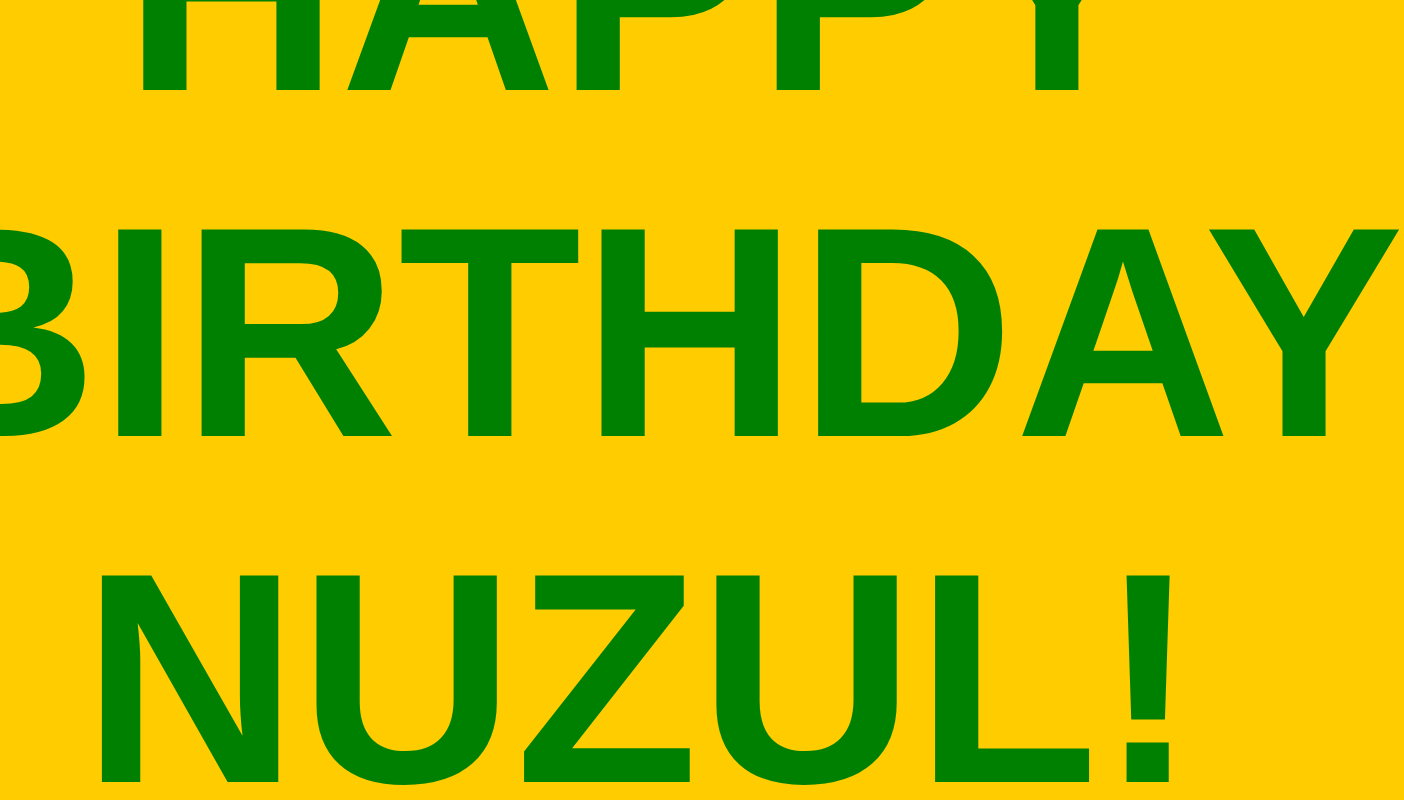
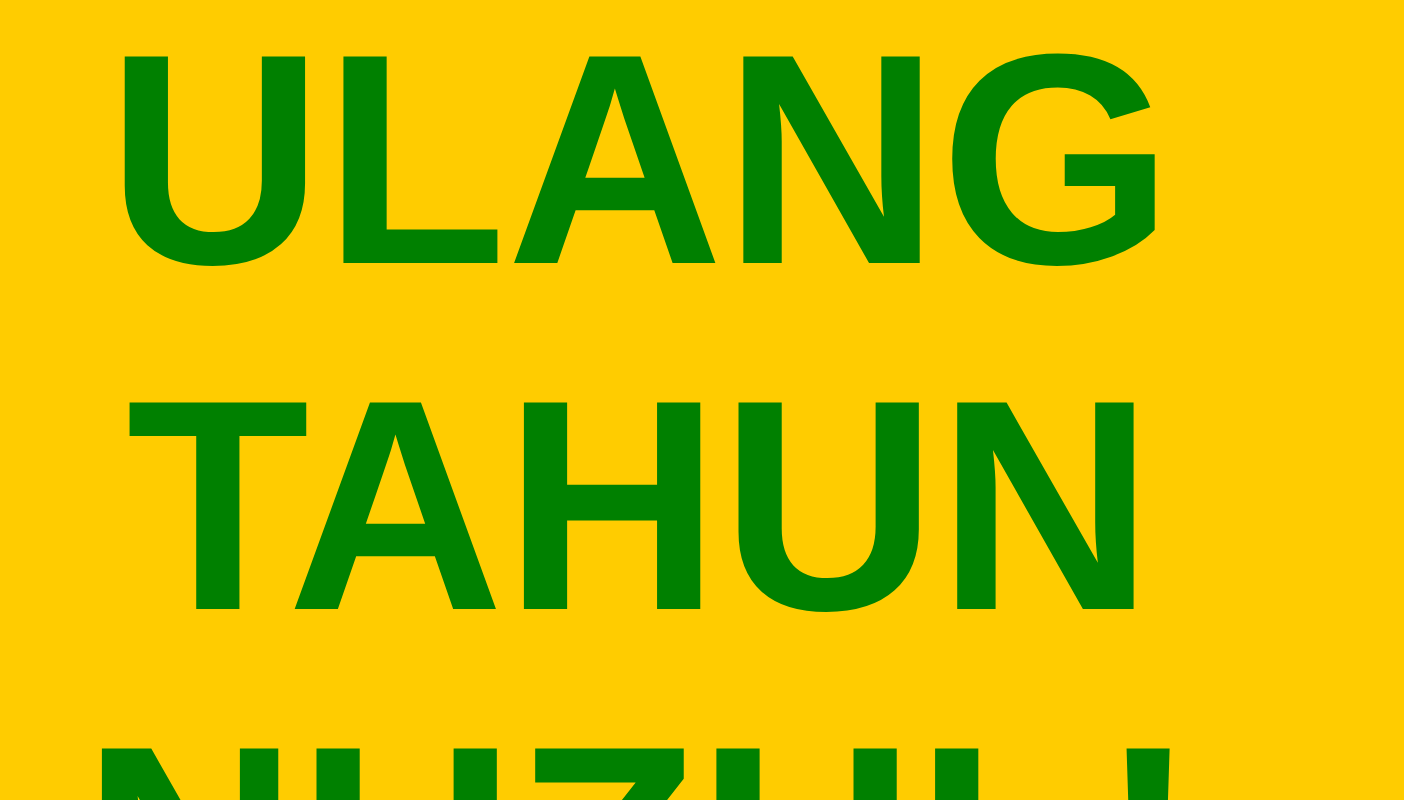
Before and after one commit to wokietokie/Nuzul, a plain HTML site: page index.html in a window 1280 px wide. Shown: the top 800 px of the page, 1404 px wide, since content can reach past the window. Drawn offline with Linux system fonts and the light colour scheme.

Commit message:
Update index.html

```diff
--- a/index.html
+++ b/index.html
@@ -22,7 +22,7 @@
   </head>
   <body>
     <div class="center">
-    <h1>HAPPY BIRTHDAY NUZUL! 🎂</h1>
+    <h1>SELAMAT ULANG TAHUN NUZUL! 🎂</h1>
     </div>
   </body>
 </html>
```
